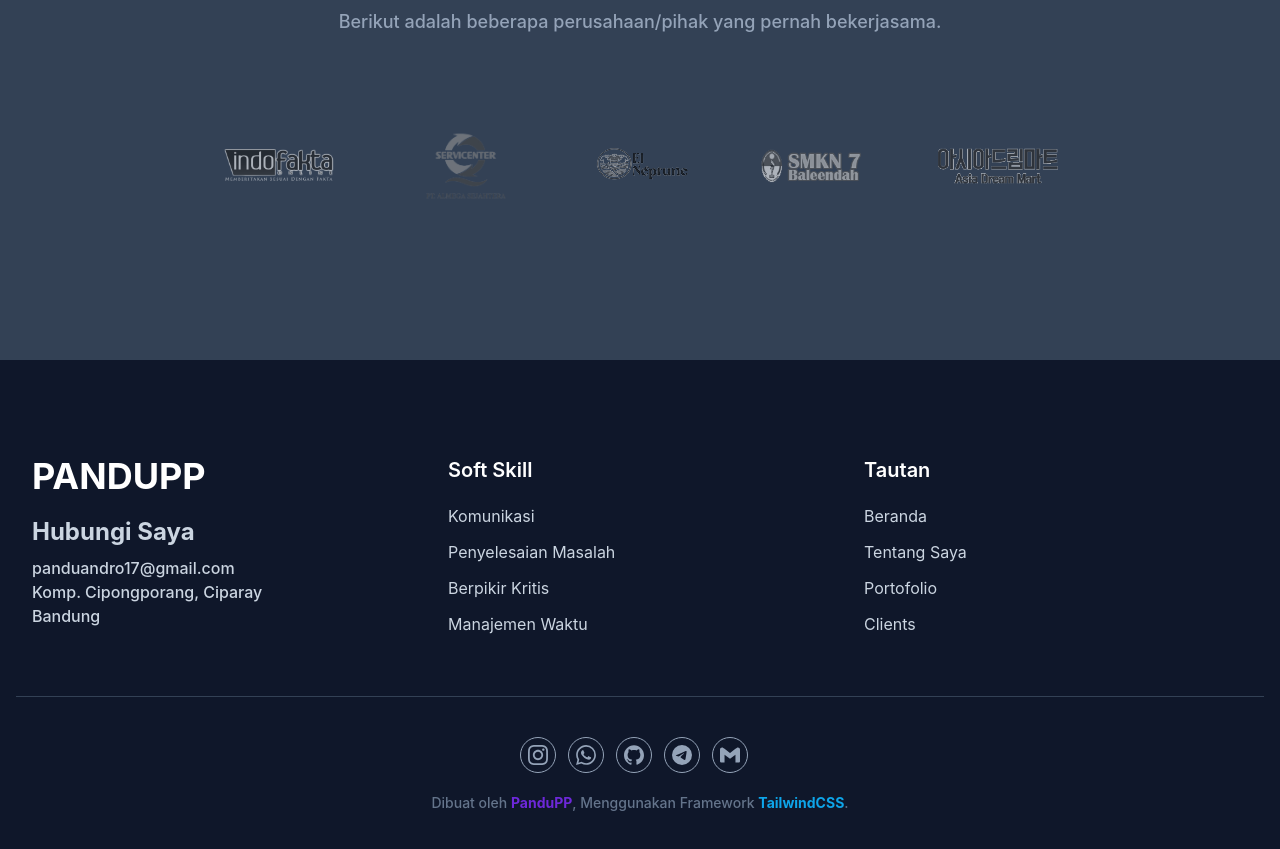
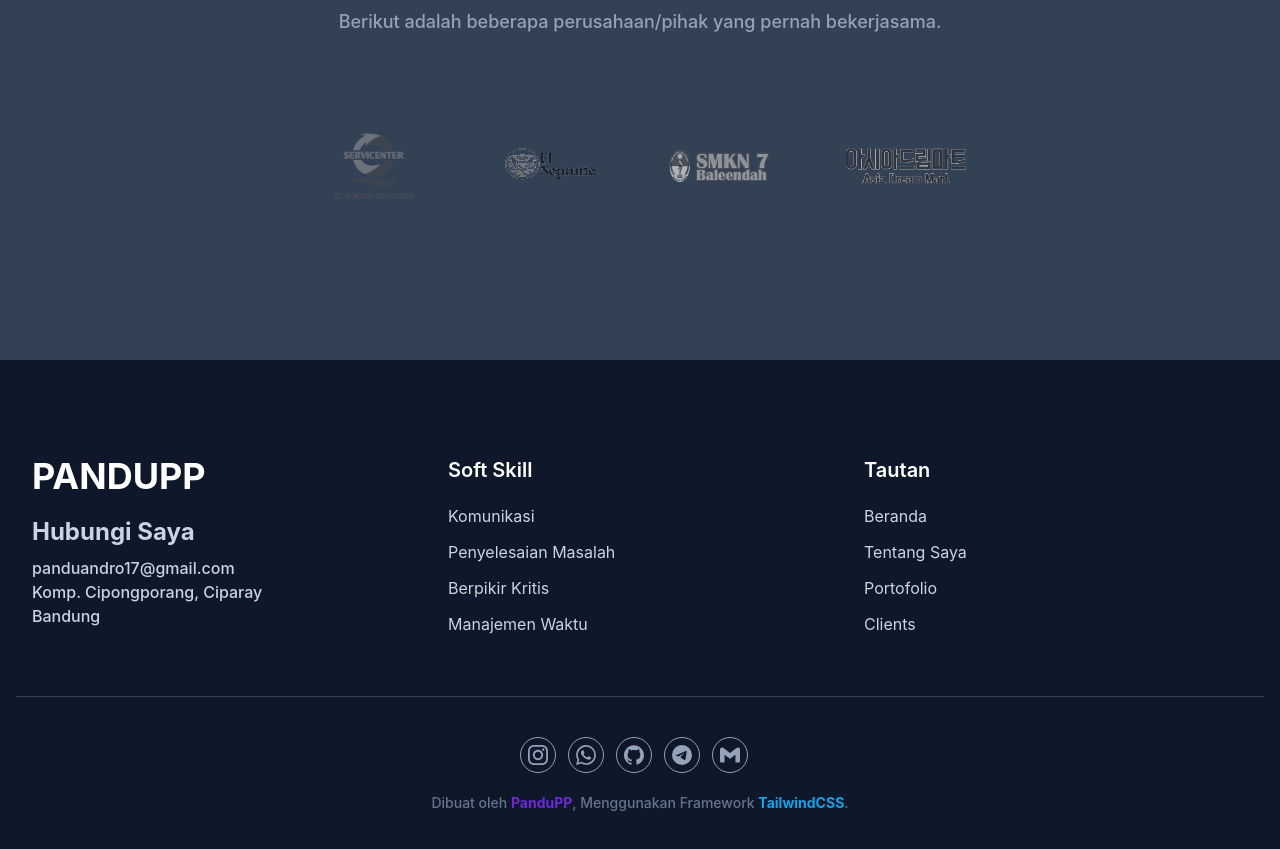
Before and after one commit to panduputrapradana/mycvweb, a website: page index.html in a window 1280 px wide. Shown: the part 3440-4289 px from the top of the page. Drawn offline with Linux system fonts and the light colour scheme.

Commit message:
Update index.html

```diff
--- a/index.html
+++ b/index.html
@@ -173,8 +173,8 @@
 			</div>
 			<div class="w-full px-4">
 				<div class="flex flex-wrap items-center justify-center">
-					<a href="#" class="max-w-[120px] mx-4 py-4 grayscale opacity-60 transition hover:grayscale-0 hover:opacity-100 duration-500 lg:mx-6 xl:mx-8">
-						<img src="dist/img/indofakta.png" alt="Google">
+					<!-- <a href="#" class="max-w-[120px] mx-4 py-4 grayscale opacity-60 transition hover:grayscale-0 hover:opacity-100 duration-500 lg:mx-6 xl:mx-8">
+						<img src="dist/img/indofakta.png" alt="Google"> -->
 					</a>
 					<a href="#" class="max-w-[120px] mx-4 py-4 grayscale opacity-60 transition hover:grayscale-0 hover:opacity-100 duration-500 lg:mx-6 xl:mx-8">
 						<img src="dist/img/almega.png" alt="Google">
```
